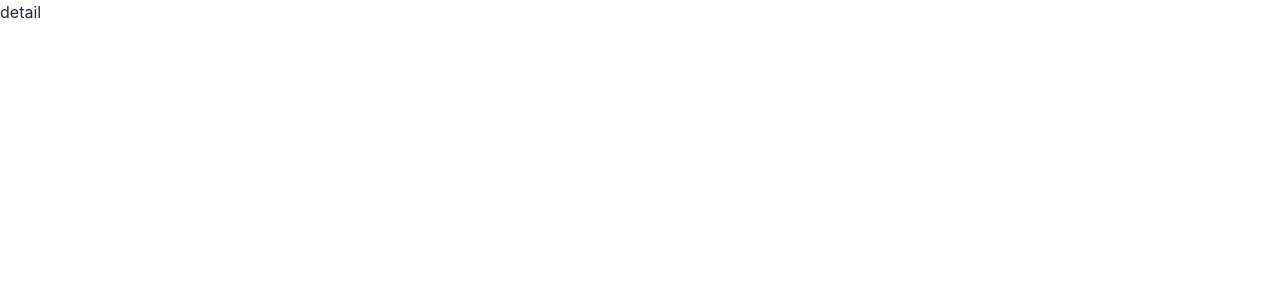
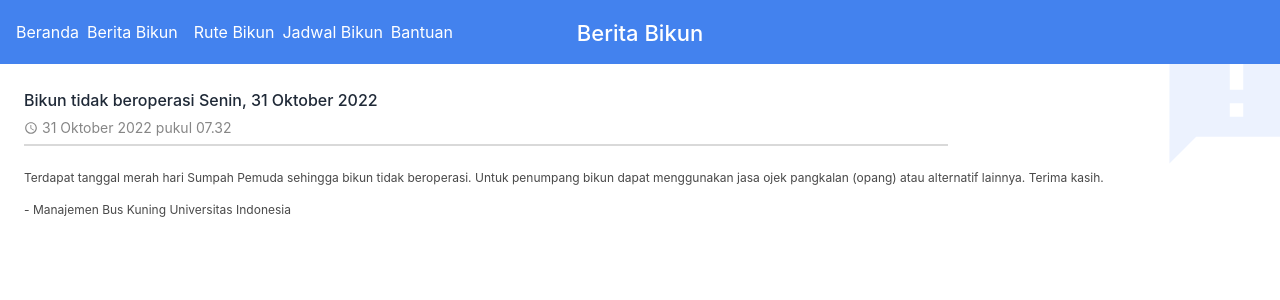
Before and after one commit to TA-Aplikasi-Pengiriman-Barang/predecessor-user-client, a Next.js app: page /berita/detail in a window 1280 px wide. Shown: the top 300 px of the page. Built offline with nearby package versions, Linux system fonts and the light colour scheme.

Commit message:
berita ui page

```diff
--- a/components/Layout/index.tsx
+++ b/components/Layout/index.tsx
@@ -10,6 +10,7 @@
   const { children } = props;
 
   const { asPath, pathname } = useRouter();
+
 
   return (
     <div className="drawer">
@@ -35,7 +36,7 @@
             </label>
           </div>
           {/* Handle Navbar title */}
-          {asPath === "/berita" ? (
+          {asPath.includes("/berita") ? (
             <>
               <div className="flex absolute inset-x-24 justify-center pt-0.5 nav-bikunku">
                 <p>Berita Bikun</p>
@@ -68,7 +69,7 @@
               <Link href="/"></Link>
               <Link href="/">Rute Bikun</Link>
               <Link href="/">Jadwal Bikun</Link>
-              <Link href="/">Bantuan</Link>
+              <Link href="/bantuan">Bantuan</Link>
             </ul>
           </div>
         </div>
@@ -87,7 +88,7 @@
           <Link href="/"></Link>
           <Link href="/">Rute Bikun</Link>
           <Link href="/">Jadwal Bikun</Link>
-          <Link href="/">Bantuan</Link>
+          <Link href="/bantuan">Bantuan</Link>
         </ul>
       </div>
     </div>
--- /dev/null
+++ b/pages/bantuan/index.tsx
@@ -0,0 +1,8 @@
+
+export default function index() {
+  return (
+    <div>
+        PAGE BANTUAN
+    </div>
+  )
+}
--- a/pages/berita/detail.tsx
+++ b/pages/berita/detail.tsx
@@ -1,7 +1,37 @@
-
+import Image from "next/image";
+import Layout from "../../components/Layout";
+import schedule from "../../static/icon/schedule.svg";
+import beritaBG from "../../static/image/beritaBG.svg"
 
 export default function detail() {
   return (
-    <div>detail</div>
-  )
+    <Layout>
+      <div className="h-full bg-white space-y-6 pt-6 px-6 bg-no-repeat bg-[right_top_-3rem]" style={{backgroundImage:`url(${beritaBG.src})`}}>
+        <div className="space-y-1.5">
+          <h1 className="text-base font-medium">Bikun tidak beroperasi Senin, 31 Oktober 2022</h1>
+          <div className="flex space-x-1">
+            <Image
+              src={schedule}
+              alt=""
+              className="my-auto"
+              height={14}
+              width={14}
+            />
+            <p className="text-sm text-[#868686]">
+              31 Oktober 2022 pukul 07.32
+            </p>
+          </div>
+          <div className="w-3/4 h-[1.5px] bg-[#D9D9D9]"></div>
+        </div>
+        <div className="space-y-4 text-justify text-black-primary">
+          <p className="text-xs">
+            Terdapat tanggal merah hari Sumpah Pemuda sehingga bikun tidak
+            beroperasi. Untuk penumpang bikun dapat menggunakan jasa ojek
+            pangkalan (opang) atau alternatif lainnya. Terima kasih.
+          </p>
+          <p className="text-xs">- Manajemen Bus Kuning Universitas Indonesia</p>
+        </div>
+      </div>
+    </Layout>
+  );
 }
--- a/pages/berita/index.tsx
+++ b/pages/berita/index.tsx
@@ -3,10 +3,15 @@
 import beritaIcon from "../../static/icon/berita.svg";
 import schedule from "../../static/icon/schedule.svg";
 import chevron_right from "../../static/icon/chevron_right.svg";
+import Link from "next/link";
+import beritaNotFoundBG from "../../static/image/beritaNotFoundBG.svg";
 
 export default function berita() {
+  const isExist = true;
+
   return (
     <Layout>
+      {" "}
       <div className="h-full bg-white space-y-6 pt-6">
         {/* filter */}
         <div className="flex justify-center space-x-3">
@@ -20,9 +25,39 @@
             Last 7 days
           </div>
         </div>
+
+        {isExist ? (
+          <>
             {/* konten */}
             <div className="flex flex-col space-y-4 px-4">
               {/* loop */}
+              <Link href="/berita/detail" className="border-[1px] rounded-xl">
+                <div className="flex justify-between py-4 px-3">
+                  <div className="my-auto justify-center">
+                    <Image src={beritaIcon} alt="" height={20} width={20} />
+                  </div>
+
+                  <div className="w-5/6 lg:w-11/12">
+                    <div className="flex flex-col space-y-[0.8] px-1 lg:px-2">
+                      <p className="truncate text-base">
+                        Bikun tidak beroperasi, 31 Oktober...
+                      </p>
+                      <p className="truncate text-xs text-[#959595]">
+                        Terdapat tanggal merah hari Sumpah Pemuda bikun...
+                      </p>
+                      <div className="flex text-[8px] text-[#959595] space-x-1 pt-0.5">
+                        <Image src={schedule} alt="" />
+                        <p>31 Oktober 2022 pukul 07.32</p>
+                      </div>
+                    </div>
+                  </div>
+
+                  <div className="my-auto">
+                    <Image src={chevron_right} alt="" height={20} width={20} />
+                  </div>
+                </div>
+              </Link>
+
               <div className="border-[1px] rounded-xl">
                 <div className="flex justify-between py-4 px-3">
                   <div className="my-auto justify-center">
@@ -179,44 +214,21 @@
                     </div>
                   </div>
 
-
-
                   <div className="my-auto">
                     <Image src={chevron_right} alt="" height={20} width={20} />
                   </div>
                 </div>
               </div>
-
-
-          <div className="border-[1px] rounded-xl">
-            <div className="flex justify-between py-4 px-3">
-              <div className="my-auto justify-center">
-                <Image src={beritaIcon} alt="" height={20} width={20} />
             </div>
-
-              <div className="w-5/6 lg:w-11/12">
-                <div className="flex flex-col space-y-[0.8] px-1 lg:px-2">
-                  <p className="truncate text-base">
-                    Bikun tidak beroperasi, 31 Oktober...
-                  </p>
-                  <p className="truncate text-xs text-[#959595]">
-                    Terdapat tanggal merah hari Sumpah Pemuda bikun...
-                  </p>
-                  <div className="flex text-[8px] text-[#959595] space-x-1 pt-0.5">
-                  <Image src={schedule} alt="" />
-                    <p>31 Oktober 2022 pukul 07.32</p>
-                  </div>
-                </div>
-              </div>
-
-              <div className="my-auto">
-                <Image src={chevron_right} alt="" height={20} width={20} />
-              </div>
-            </div>
-          </div>
-
-
-        </div>
+          </>
+        ) : (
+          <>
+            <div
+              className="h-full bg-white pt-6 bg-no-repeat bg-[top]"
+              style={{ backgroundImage: `url(${beritaNotFoundBG.src})` }}
+            ></div>
+          </>
+        )}
       </div>
     </Layout>
   );
--- a/styles/globals.css
+++ b/styles/globals.css
@@ -23,7 +23,7 @@
 
 .nav-bikunku {
   font-style: normal;
-  font-weight: 600;
+  font-weight: 500;
   font-size: 22px;
   line-height: 26px;
   font-family: "Inter", sans-serif;
```
Also changed, not shown: static/image/beritaBG.svg (added), static/image/beritaNotFoundBG.svg (added). Lines whose indentation alone changed are shown as unchanged.
